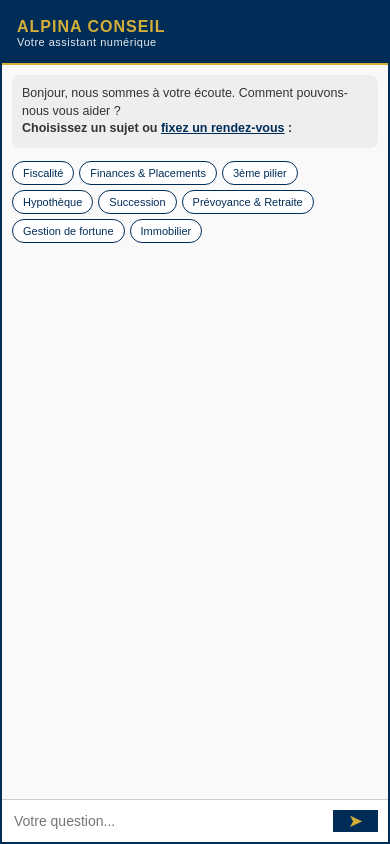
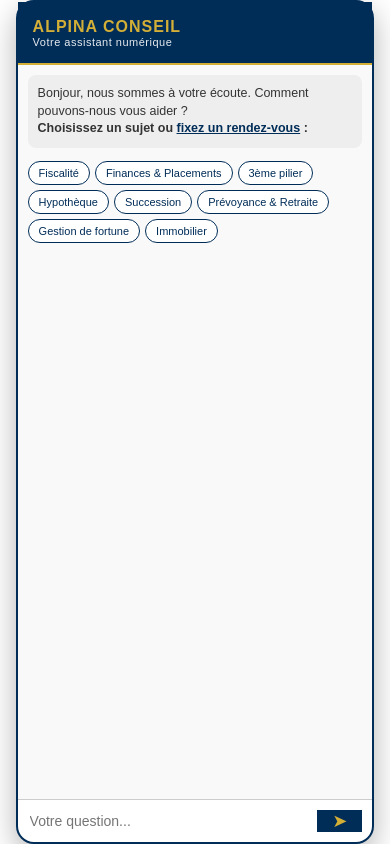
Before and after one commit to Sacha999999999/alpina-bot, a website: page index.html in a window 390 px wide. Drawn offline with Linux system fonts and the light colour scheme.

Commit message:
Update index.html

```diff
--- a/index.html
+++ b/index.html
@@ -13,16 +13,15 @@ html, body {
   margin:0;
   padding:0;
   height:100%;
-  overflow-x:hidden;
+  overflow:hidden;
   font-family:Arial,sans-serif;
   box-sizing:border-box;
 }
 *, *::before, *::after { box-sizing: inherit; }
 
-/* ===== CHATBOX (DESKTOP inchangé) ===== */
+/* ===== CHATBOX (desktop inchangé) ===== */
 #alp-chat-box {
   width:100%;
-  height:100%;
   display:flex;
   flex-direction:column;
   border:2px solid #002D58;
@@ -30,6 +29,7 @@ html, body {
   box-shadow:0 10px 30px rgba(0,0,0,0.3);
   background:#fff;
   box-sizing:border-box;
+  max-height:100%;
 }
 #alp-header {
   background:#002D58;
@@ -53,18 +53,16 @@ html, body {
 .ai-msg { background:#fff; padding:10px; border-radius:12px 12px 12px 0; align-self:flex-start; border-left:3px solid #D4AF37; max-width:80%; box-shadow:0 2px 5px rgba(0,0,0,0.05); margin-bottom:5px; line-height:1.4; color:#333; }
 .loader { background:#f0f0f0; padding:10px; border-radius:12px 12px 12px 0; align-self:flex-start; font-style:italic; color:#666; font-size:12px; border-left:3px solid #D4AF37; margin-bottom:5px; }
 
-/* ===== MOBILE CORRECT ===== */
-@media (max-width:768px){
+/* ===== MOBILE ADAPTÉ ===== */
+@media (max-width: 768px) {
   #alp-chat-box {
     position:fixed !important;
-    left:0 !important;
-    right:0 !important;
-    width:100% !important;
-    max-width:100% !important;
-    height:100% !important;           /* prend toute la hauteur dispo */
-    top:0 !important;
+    left:4% !important;
+    width:92% !important;
+    max-width:92% !important;
     bottom:0 !important;
-    border-radius:0 !important;       /* pas d’arrondi pour maximiser l’espace */
+    border-radius:18px;
+    /* hauteur dynamique via JS */
   }
 }
 </style>
@@ -104,14 +102,16 @@ html, body {
 </div>
 
 <script>
-// ===== FIX MOBILE HEIGHT DYNAMIQUE =====
-function setVh() {
-  let vh = window.innerHeight * 0.01;
-  document.documentElement.style.setProperty('--vh', `${vh}px`);
+// ===== FONCTION HAUTEUR DYNAMIQUE =====
+function updateChatHeight() {
+  const chatBox = document.getElementById('alp-chat-box');
+  chatBox.style.height = `${window.innerHeight}px`;
 }
-window.addEventListener('resize', setVh);
-window.addEventListener('orientationchange', setVh);
-setVh();
+window.addEventListener('resize', updateChatHeight);
+window.addEventListener('orientationchange', updateChatHeight);
+window.addEventListener('focusin', updateChatHeight);  // clavier ouvert
+window.addEventListener('focusout', updateChatHeight); // clavier fermé
+updateChatHeight(); // initial
 
 // ===== CHAT LOGIC =====
 const msgs = document.getElementById('alp-msgs');
@@ -137,17 +137,21 @@ function showLoader(){
 
 function removeLoader(){ document.getElementById('alp-loading-indicator')?.remove(); }
 
+// Préquestions
 document.querySelectorAll('#quick-buttons button').forEach(btn=>{
-  btn.onclick=()=>{ input.value=btn.dataset.value; sendMessage(); };
+  btn.onclick=()=>{
+    input.value=btn.dataset.value;
+    sendMessage();
+  };
 });
 
+// Envoi message
 async function sendMessage(){
   const val=input.value.trim();
   if(!val) return;
   input.value='';
   addMessage(val,'user');
   showLoader();
-
   try{
     const res=await fetch('/api/chat',{
       method:'POST',
@@ -163,17 +167,17 @@ async function sendMessage(){
   }
 }
 
-// ===== ENTER KEY =====
-sendBtn.onclick=sendMessage;
-input.onkeydown=e=>{
+// Bouton et Enter
+sendBtn.onclick = sendMessage;
+input.onkeydown = e => {
   if(e.key==='Enter'){
     e.preventDefault();
     sendMessage();
-    input.blur(); // ferme clavier mobile immédiatement
+    input.blur(); // ferme clavier sur mobile si nécessaire
   }
 };
 
-// ===== QUESTION URL =====
+// Question depuis URL
 const params=new URLSearchParams(window.location.search);
 const q=params.get('question');
 if(q){ input.value=q; sendMessage(); }
```
